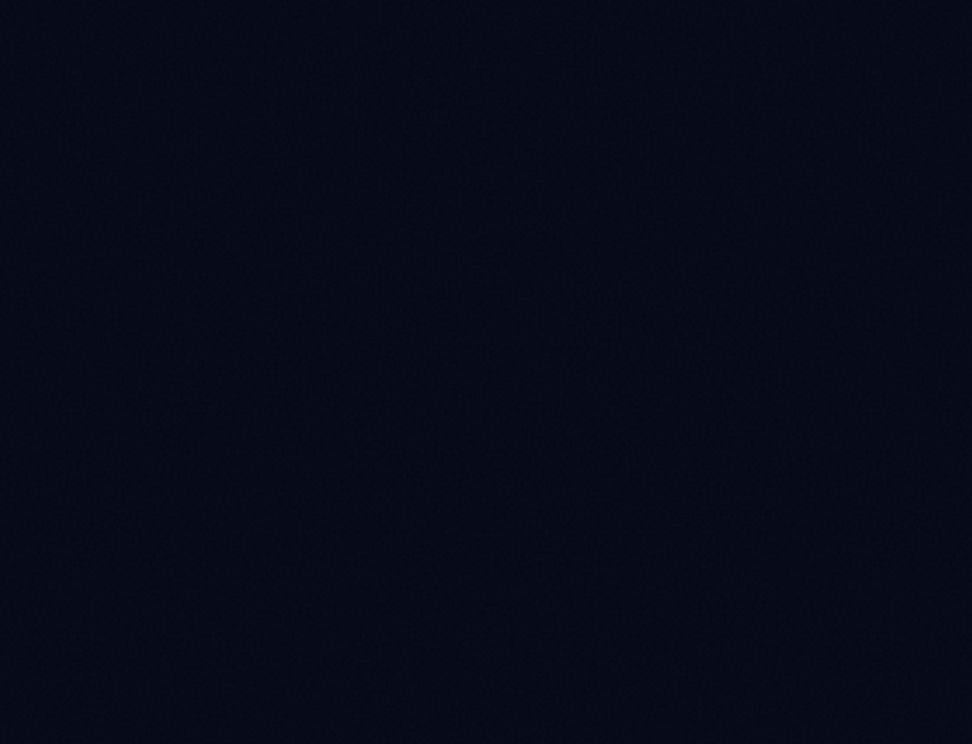
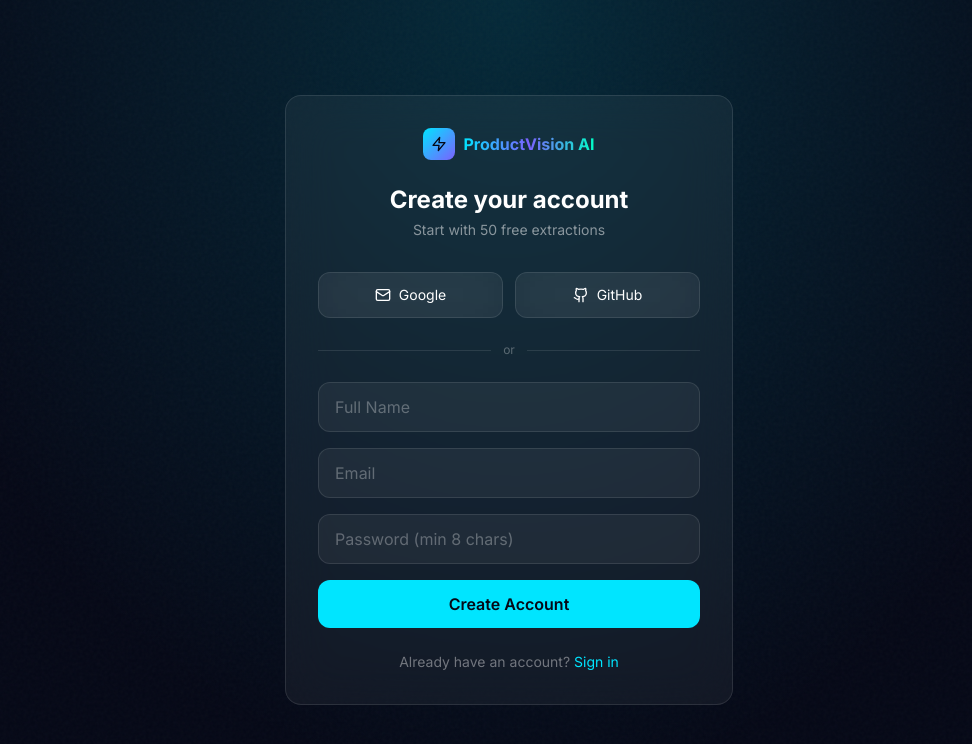
Before and after one commit to Vishnujaisri123/ProductPilot-AI, a React (Vite) app in the folder frontend/: page /register in a window 1280 px wide. Before the commit this address had no page. Shown: the top 744 px of the page, without its empty margins (131-1103 px from the left). Built offline with nearby package versions, Linux system fonts and the light colour scheme.

Commit message:
Restore /register route for initial admin setup

```diff
--- a/frontend/src/App.tsx
+++ b/frontend/src/App.tsx
@@ -1,6 +1,7 @@
 import { Routes, Route, Navigate } from 'react-router-dom';
 import { useAuthStore } from './store/authStore';
 import LoginPage from './pages/auth/LoginPage';
+import RegisterPage from './pages/auth/RegisterPage';
 import AuthCallback from './pages/auth/AuthCallback';
 import DashboardLayout from './pages/dashboard/DashboardLayout';
 import DashboardHome from './pages/dashboard/DashboardHome';
@@ -36,6 +37,7 @@
 
       {/* Auth */}
       <Route path="/login" element={<LoginPage />} />
+      <Route path="/register" element={<RegisterPage />} />
       <Route path="/auth/callback" element={<AuthCallback />} />
 
       {/* Admin Panel */}
--- a/frontend/src/pages/auth/RegisterPage.tsx
+++ b/frontend/src/pages/auth/RegisterPage.tsx
@@ -3,7 +3,7 @@
 import { motion } from 'framer-motion';
 import { Zap, Github, Mail } from 'lucide-react';
 import { useAuthStore } from '../../store/authStore';
-import api from '../../lib/api';
+import api, { API_BASE_URL } from '../../lib/api';
 import toast from 'react-hot-toast';
 
 export default function RegisterPage() {
@@ -19,7 +19,7 @@
       const { data } = await api.post('/auth/register', form);
       setAuth(data.user, data.token);
       toast.success('Account created! 50 free credits added.');
-      navigate('/dashboard');
+      navigate('/admin');
     } catch (err: any) {
       toast.error(err.response?.data?.message || 'Registration failed');
     } finally {
@@ -43,10 +43,10 @@
         </div>
 
         <div className="flex gap-3 mb-6">
-          <a href="/api/auth/google" className="flex-1 flex items-center justify-center gap-2 glass border border-white/10 py-3 rounded-xl text-sm hover:border-white/20 transition-colors">
+          <a href={`${API_BASE_URL}/auth/google`} className="flex-1 flex items-center justify-center gap-2 glass border border-white/10 py-3 rounded-xl text-sm hover:border-white/20 transition-colors">
             <Mail size={16} /> Google
           </a>
-          <a href="/api/auth/github" className="flex-1 flex items-center justify-center gap-2 glass border border-white/10 py-3 rounded-xl text-sm hover:border-white/20 transition-colors">
+          <a href={`${API_BASE_URL}/auth/github`} className="flex-1 flex items-center justify-center gap-2 glass border border-white/10 py-3 rounded-xl text-sm hover:border-white/20 transition-colors">
             <Github size={16} /> GitHub
           </a>
         </div>
```
